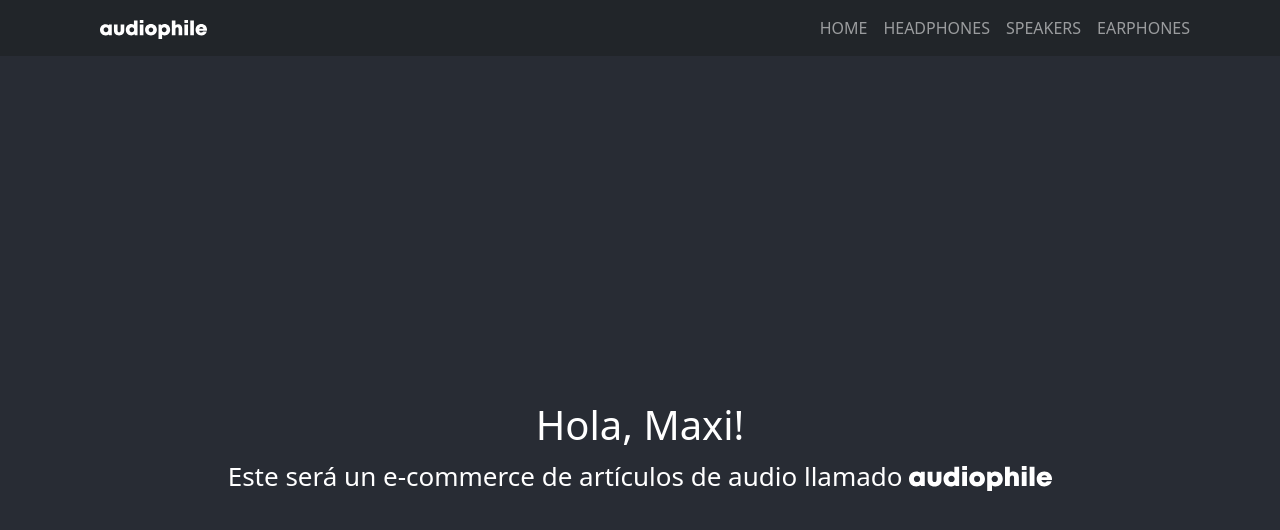
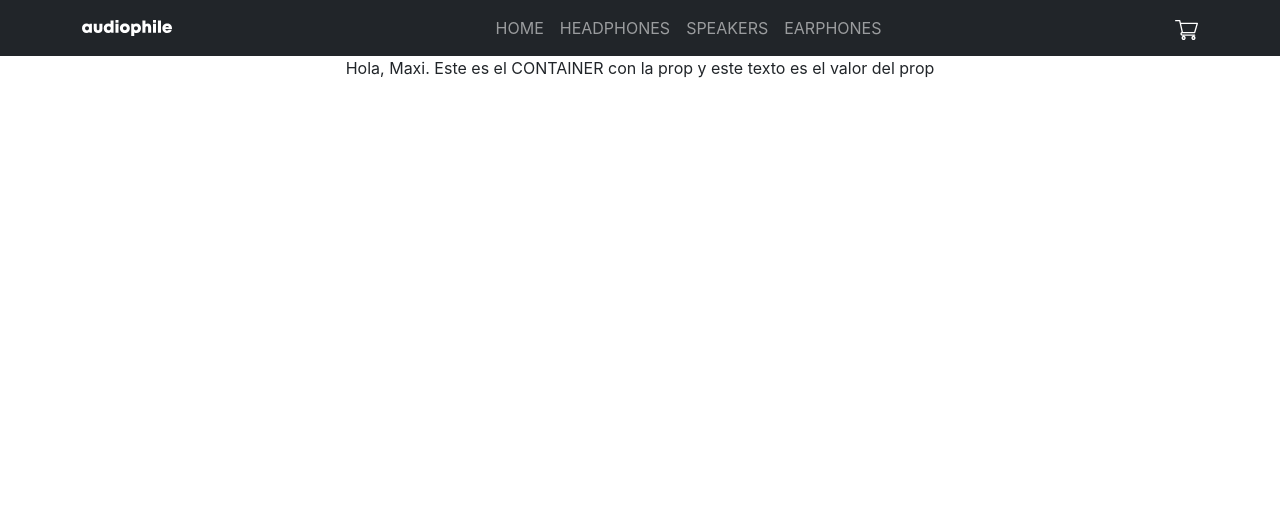
Before and after one commit to urbinarathgeb/proyectoFinal_react_coderHouse__audiophileEcommerce, a React (Create React App) app: page / in a window 1280 px wide. Shown: the top 530 px of the page. Built offline with nearby package versions, Linux system fonts and the light colour scheme.

Commit message:
DESAFÍO 3, creando los componentes CartWidget e ItemListContainer y aplicándolos en la App

```diff
--- a/src/App.js
+++ b/src/App.js
@@ -1,17 +1,15 @@
-import logo from "./logo.svg";
+//COMPONENTES
+import NavBar from "./components/NavBar/Navbar";
+import ItemListContainer from "./components/containers/ItemListContainer/ItemListContainer";
+
+//ESTILOS
 import "./App.css";
-import Menu from "./components/Menu/Menu";
 
 function App() {
   return (
     <div className="App">
-      <Menu />
-      <header className="App-header">
-        <h1>Hola, Maxi!</h1>
-        <p>
-          Este será un e-commerce de artículos de audio llamado <img src={logo} alt="logo" />
-        </p>
-      </header>
+      <NavBar />
+      <ItemListContainer greeting="Hola, Maxi. Este es el CONTAINER con la prop y este texto es el valor del prop" />
     </div>
   );
 }
--- /dev/null
+++ b/src/components/NavBar/CartWidget.css
@@ -0,0 +1,16 @@
+.iconCart-container:hover {
+  cursor: pointer;
+}
+
+.modal-dialog {
+  margin-top: 60px !important;
+  margin-right: 12px !important;
+}
+
+.modal-header {
+  border: none !important;
+}
+
+.modal-footer {
+  border: none !important;
+}
--- /dev/null
+++ b/src/components/NavBar/CartWidget.jsx
@@ -0,0 +1,37 @@
+//BOOTSTRAP
+import Button from "react-bootstrap/Button";
+import Modal from "react-bootstrap/Modal";
+
+//COMPONENTES
+import React, { useState } from "react";
+import iconCart from "../../assets/icon-cart.svg";
+
+//ESTILOS
+import "./CartWidget.css";
+
+function CartWidget() {
+  const [show, setShow] = useState(false);
+  const handleClose = () => setShow(false);
+  const handleShow = () => setShow(true);
+
+  return (
+    <>
+      <div onClick={handleShow} className="iconCart-container">
+        <img src={iconCart} alt="Carrito tienda" />
+      </div>
+      <Modal show={show} onHide={handleClose}>
+        <Modal.Header closeButton>
+          <Modal.Title>Carrito</Modal.Title>
+        </Modal.Header>
+        <Modal.Body>Productos!</Modal.Body>
+        <Modal.Footer>
+          <Button variant="secondary" className="w-100">
+            CHECKOUT
+          </Button>
+        </Modal.Footer>
+      </Modal>
+    </>
+  );
+}
+
+export default CartWidget;
--- a/src/components/Menu/Menu.jsx
+++ b/src/components/NavBar/Navbar.jsx
@@ -1,18 +1,21 @@
 //BOOTSTRAP
-import logo from "../../logo.svg";
 import Container from "react-bootstrap/Container";
 import Nav from "react-bootstrap/Nav";
 import Navbar from "react-bootstrap/Navbar";
 
-function Menu() {
+//COMPONENTES
+import CartWidget from "./CartWidget";
+import logo from "../../logo.svg";
+
+const NavBar = () => {
   return (
     <Navbar bg="dark" expand="lg" variant="dark">
       <Container>
-        <Navbar.Brand href="#home">
+        <Navbar.Brand href="#home" className="mx-0 d-flex justify-content-start" style={{ width: "120px" }}>
           <img src={logo} alt="logo" className="w-75" />
         </Navbar.Brand>
         <Navbar.Toggle aria-controls="basic-navbar-nav" />
-        <Navbar.Collapse id="basic-navbar-nav" className="justify-content-end">
+        <Navbar.Collapse id="basic-navbar-nav" className="justify-content-center">
           <Nav>
             <Nav.Link href="#home">HOME</Nav.Link>
             <Nav.Link href="#link">HEADPHONES</Nav.Link>
@@ -20,9 +23,10 @@ function Menu() {
             <Nav.Link href="#link">EARPHONES</Nav.Link>
           </Nav>
         </Navbar.Collapse>
+        <CartWidget />
       </Container>
     </Navbar>
   );
-}
+};
 
-export default Menu;
+export default NavBar;
--- /dev/null
+++ b/src/components/containers/ItemListContainer/ItemListContainer.jsx
@@ -0,0 +1,5 @@
+const ItemListContainer = ({ greeting }) => {
+  return <div>{greeting}</div>;
+};
+
+export default ItemListContainer;
```
Also changed, not shown: src/index.js (+6 -3 lines), src/assets/icon-cart.svg (added).
